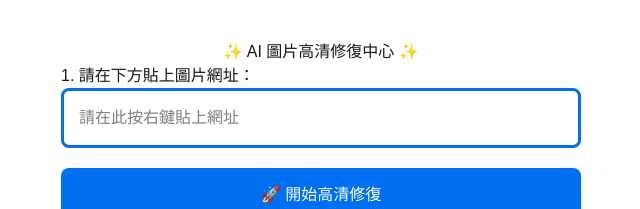
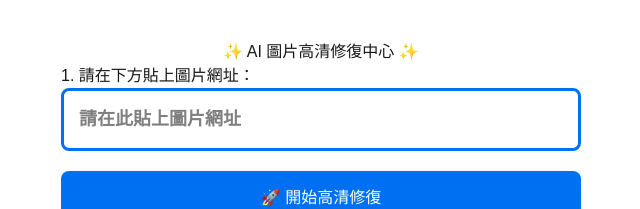
Before and after one commit to laiyijhe/my-ai-image-tool, a Next.js app: page / in a window 1280 px wide. Shown: the top 209 px of the page, without its empty margins (319-959 px from the left). Built offline with nearby package versions, Linux system fonts and the light colour scheme.

Commit message:
Auto Update 2026-03-27 00:53

```diff
--- a/app/page.tsx
+++ b/app/page.tsx
@@ -40,19 +40,21 @@ export default function UpscalePage() {
         <p>1. 請在下方貼上圖片網址：</p>
         <input
   type="text"
-  placeholder="請在此按右鍵貼上網址"
+  placeholder="請在此貼上圖片網址"
   value={imageUrl}
   onChange={(e) => setImageUrl(e.target.value)}
   style={{
     width: "100%",
     padding: "15px",
     borderRadius: "8px",
-    border: "3px solid #0070f3", // 藍色粗邊框
-    color: "#000000",            // 強制純黑色文字
-    backgroundColor: "#ffffff",   // 強制純白色背景
-    fontSize: "16px",
+    border: "3px solid #0070f3",
+    color: "#000000",            // 強制純黑文字
+    backgroundColor: "#ffffff",   // 強制純白背景
+    fontSize: "18px",            // 字體加大
+    fontWeight: "bold",          // 加粗
     display: "block",
-    outline: "none"
+    outline: "none",
+    appearance: "none"           // 防止被手機瀏覽器改色
   }}
 />
       </div>
```
